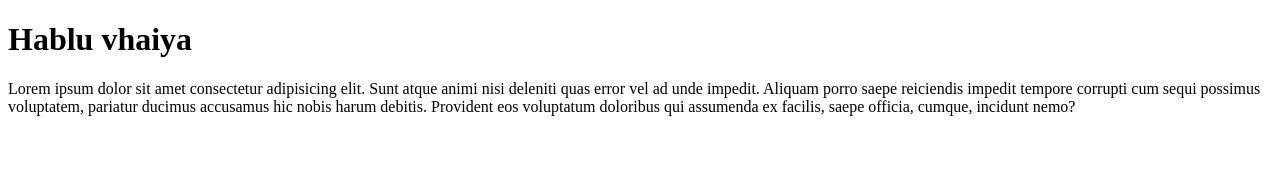
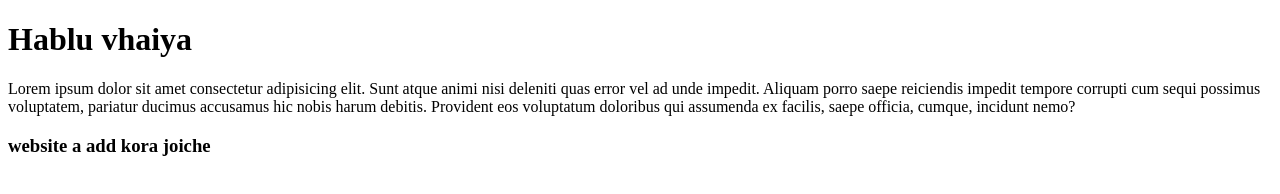
Before and after one commit to ApuJoy/first-project, a plain HTML site: page 3.Project/git&github/first-project/index.html in a window 1280 px wide. Drawn offline with Linux system fonts and the light colour scheme.

Commit message:
Update index.html

```diff
--- a/3.Project/git&github/first-project/index.html
+++ b/3.Project/git&github/first-project/index.html
@@ -11,6 +11,6 @@
 
     <h1>Hablu vhaiya</h1>
     <p>Lorem ipsum dolor sit amet consectetur adipisicing elit. Sunt atque animi nisi deleniti quas error vel ad unde impedit. Aliquam porro saepe reiciendis impedit tempore corrupti cum sequi possimus voluptatem, pariatur ducimus accusamus hic nobis harum debitis. Provident eos voluptatum doloribus qui assumenda ex facilis, saepe officia, cumque, incidunt nemo?</p>
-
+    <h3>website a add kora joiche</h3>
 </body>
 </html>
```
